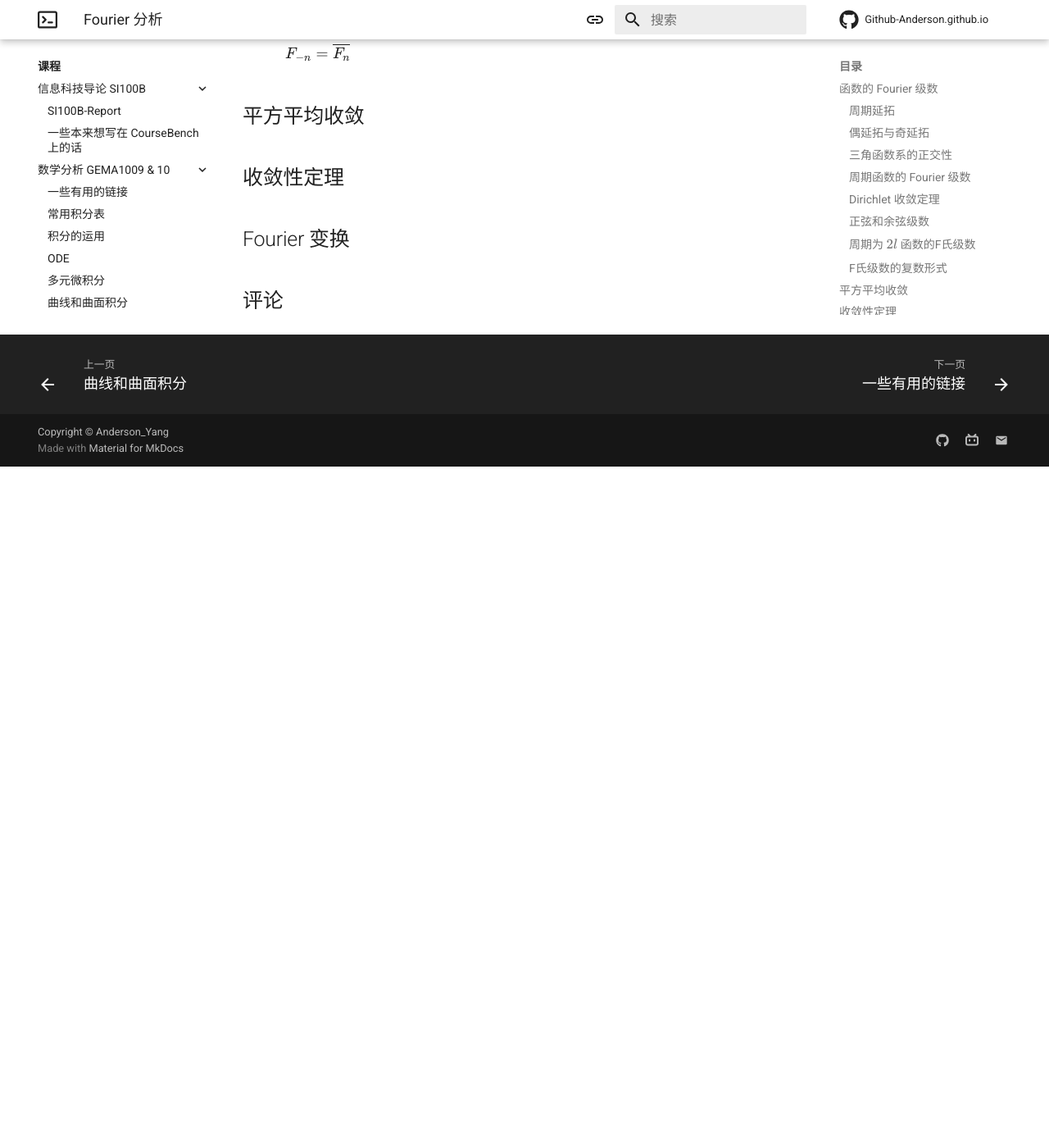
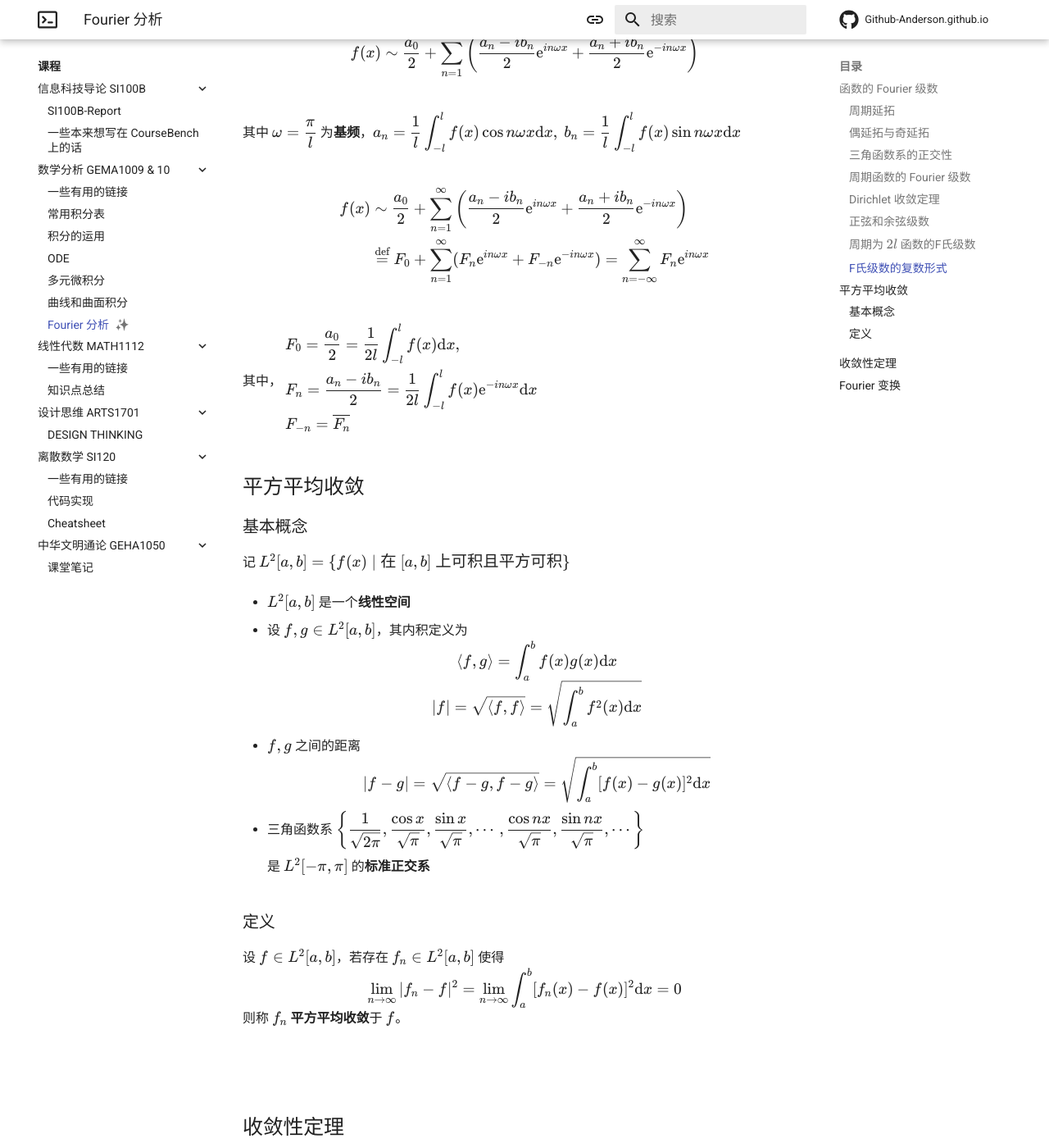
Before and after one commit to Github-Anderson/Github-Anderson.github.io, an MkDocs documentation site: the page built from docs/lessons/GEMA10XX/fourier.md, in a window 1280 px wide and 1400 px high, scrolled down 3563 px. Shown: the whole window at 82% size. Built offline with MkDocs 1.6.1 and Material for MkDocs 9.7.7, drawn with Linux system fonts in a browser that asks for light colours; comment, search, counter and statistics services are not loaded; before the commit the page ends 4132 px from its top, so only the background shows below that; some of the changed text lies outside the part shown.

Commit message:
Add and fix

```diff
--- a/docs/lessons/GEMA10XX/fourier.md
+++ b/docs/lessons/GEMA10XX/fourier.md
@@ -118,6 +118,18 @@
 	\end{cases}
 	$$
 
+???+ quote "更一般的形式"
+
+	$$f(x)\sim \dfrac{a_0}{2} + \sum_{n=1}^{\infty}\left(a_n\cos (\frac{2\pi nx}{T}) + b_n\sin (\frac{2\pi nx}{T}))\right)$$
+
+	其中，
+
+	$$a_0 = \dfrac{2}{T}\int_{-T/2}^{T/2}f(x)\text{d}x$$
+
+	$$a_n = \dfrac{2}{T}\int_{-T/2}^{T/2}f(x)\cos (\frac{2\pi nx}{T})\text{d}x$$
+
+	$$b_n = \dfrac{2}{T}\int_{-T/2}^{T/2}f(x)\sin (\frac{2\pi nx}{T})\text{d}x$$
+
 ### F氏级数的复数形式
 
 !!! tip "Euler 公式"
@@ -149,6 +161,40 @@
 
 ## 平方平均收敛
 
+### 基本概念
+
+记 $L^2[a,b] = \{f(x)\mid \text{在 }[a,b]\text{ 上可积且平方可积}\}$
+
+- $L^2[a,b]$ 是一个**线性空间**
+
+- 设 $ f, g \in L^2[a, b] $，其内积定义为
+  $$
+  \langle f, g \rangle = \int_a^b f(x) g(x) \text{d}x
+  $$
+  $$
+  \| f \| = \sqrt{\langle f, f \rangle} = \sqrt{\int_a^b f^2(x) \text{d}x}
+  $$
+
+- $ f, g $ 之间的距离
+  $$
+  \| f - g \| = \sqrt{\langle f - g, f - g \rangle} = \sqrt{\int_a^b [f(x) - g(x)]^2 \text{d}x}
+  $$
+
+- 三角函数系
+  $\left\{ \dfrac{1}{\sqrt{2\pi}}, \dfrac{\cos x}{\sqrt{\pi}}, \dfrac{\sin x}{\sqrt{\pi}}, \cdots, \dfrac{\cos nx}{\sqrt{\pi}}, \dfrac{\sin nx}{\sqrt{\pi}}, \cdots \right\}$
+
+  	是 $ L^2[-\pi, \pi] $ 的**标准正交系**
+
+### 定义
+
+设 $ f \in L^2[a, b] $，若存在 $ f_n \in L^2[a, b] $ 使得
+  $$
+  \lim_{n \to \infty} \| f_n - f \|^2 = \lim_{n \to \infty} \int_a^b [f_n(x) - f(x)]^2 \text{d}x = 0
+  $$
+  则称 $ f_n $ **平方平均收敛**于 $ f $。
+
+###
+
 ## 收敛性定理
 
 ## Fourier 变换
```
Also changed, not shown: docs/lessons/SI100B/SI100B-report.md (+3 -3 lines).
